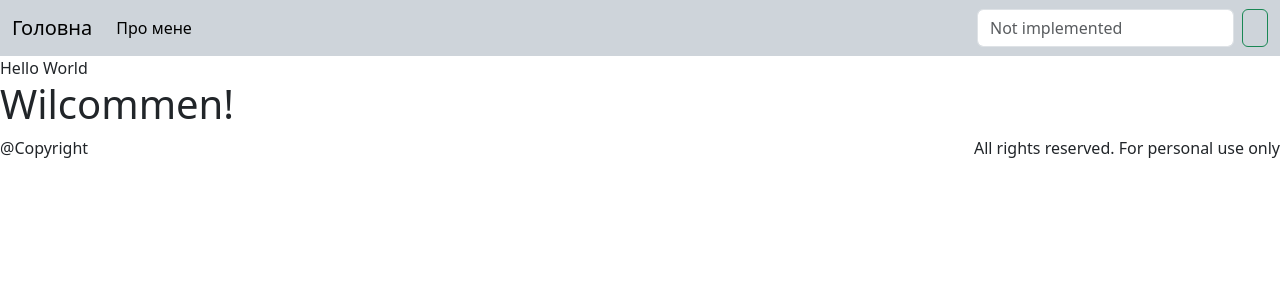
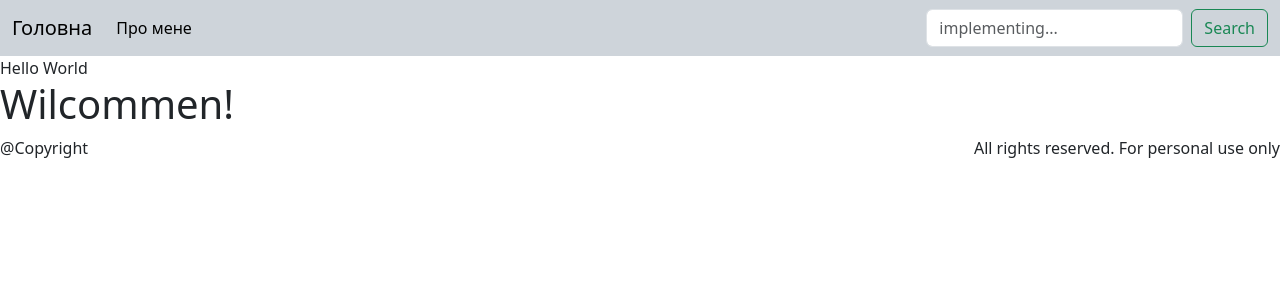
Before and after one commit to M-Pidlisnyi/new_blog, a Django app: template blogapp/templates/index.html in a window 1280 px wide. Shown: the top 300 px of the page. Run offline with Django 3.2, Linux system fonts and the light colour scheme; the template is opened without the code that fills it, so the values that code supplies are empty.

Commit message:
implemented search

```diff
--- a/blogapp/templates/menu.html
+++ b/blogapp/templates/menu.html
@@ -25,9 +25,10 @@
                   {%  endif %}
 
               </ul>
-              <form class="d-flex" role="search">
-                <input class="form-control me-2" type="search" placeholder="Not implemented" aria-label="Search">
-                <button class="btn btn-outline-success" type="submit"></button>
+              <form method="post" action="{% url 'search_results' %}" class="d-flex" role="search">
+                  {% csrf_token %}
+                <input name="search_term" class="form-control me-2" type="search" placeholder="implementing..." aria-label="Search">
+                <button class="btn btn-outline-success" type="submit">Search</button>
               </form>
             </div>
           </div>
--- a/blogapp/urls.py
+++ b/blogapp/urls.py
@@ -7,5 +7,6 @@ urlpatterns = [
     path('about/', views.about, name='about'),
     path('category/<int:category_id>/', views.category, name='category'),
     path('post/delete/<int:post_id>/', views.delete_post, name='delete_post'),
-    path('post/<int:post_id>/', views.view_post, name='view_post')
+    path('post/<int:post_id>/', views.view_post, name='view_post'),
+    path('search/', views.search_results, name='search_results')
 ]
```
Also changed, not shown: blogapp/templates/search_results.html (added, +17 -0 lines), blogapp/views.py (+12 -1 lines).
